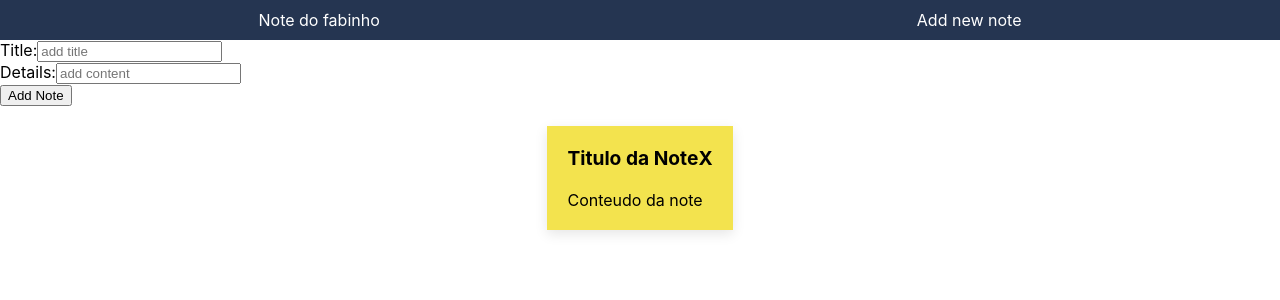
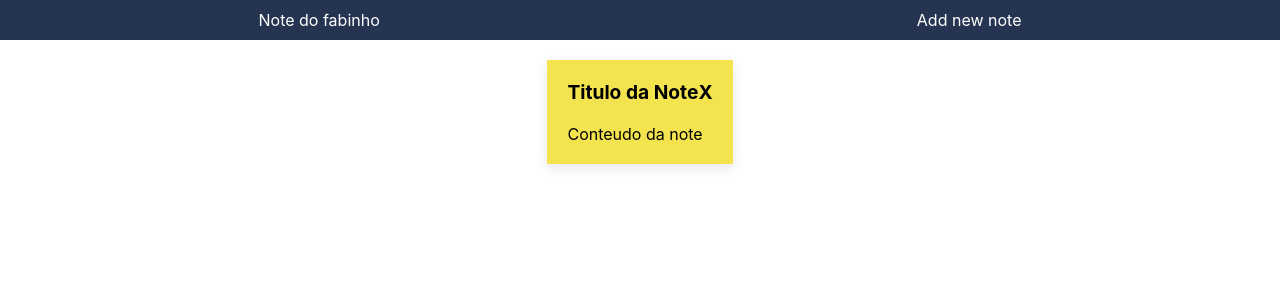
Before and after one commit to AvinxPT/React-StickyNote, a React (Create React App) app: page / in a window 1280 px wide. Shown: the top 300 px of the page. Built offline with nearby package versions, Linux system fonts and the light colour scheme.

Commit message:
AddNote.jsx
Toggle added for the AddNote Component.

```diff
--- a/src/App.js
+++ b/src/App.js
@@ -1,14 +1,16 @@
 import './App.css';
+import React, {useState} from 'react';
 import Header from './components/Header';
 import Tablenotes from './components/Tablenotes';
 import AddNote from './components/AddNote';
 
 function App() {
+  const [showAddForm, setShowAddForm] = useState(false);
+
   return (
     <div>
-      <Header />
-      <AddNote />
-      <Tablenotes />
+      <Header showAddForm={() => setShowAddForm(!showAddForm)}/>
+      <Tablenotes showAddForm={showAddForm}/>
     </div>
   );
 }
--- a/src/components/Header.jsx
+++ b/src/components/Header.jsx
@@ -1,14 +1,11 @@
 import React from "react";
 
-const Header = () => {
+const Header = ({ showAddForm }) => {
   return (
     <section className="header">
       <div>Note do fabinho</div>
       <div className="header-actions">
-        <span
-          className="header-actions-register"
-          onClick={() => alert("Clicked")}
-        >
+        <span className="header-actions-register" onClick={showAddForm}>
           Add new note
         </span>
       </div>
--- a/src/components/Tablenotes.jsx
+++ b/src/components/Tablenotes.jsx
@@ -1,13 +1,17 @@
 import React, { useState } from "react";
 import Note from "./Note";
+import AddNote from "./AddNote";
 
-const Tablenotes = () => {
+const Tablenotes = ({ showAddForm }) => {
   const [notes, setNotes] = useState([]);
 
   return (
-    <div className="content-table">
-      <Note />
-    </div>
+    <>
+      {showAddForm && <AddNote />}
+      <div className="content-table">
+        <Note />
+      </div>
+    </>
   );
 };
 
```
